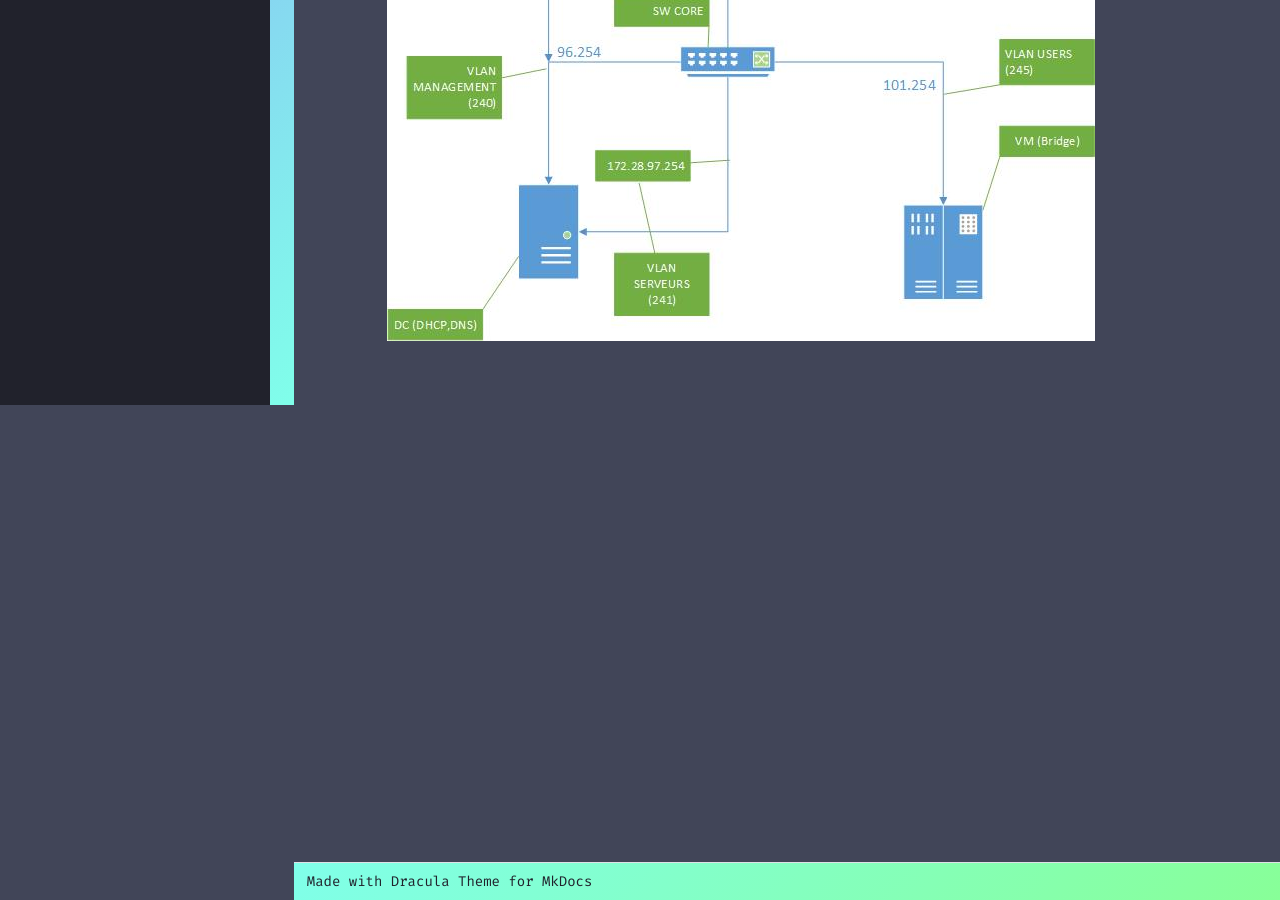
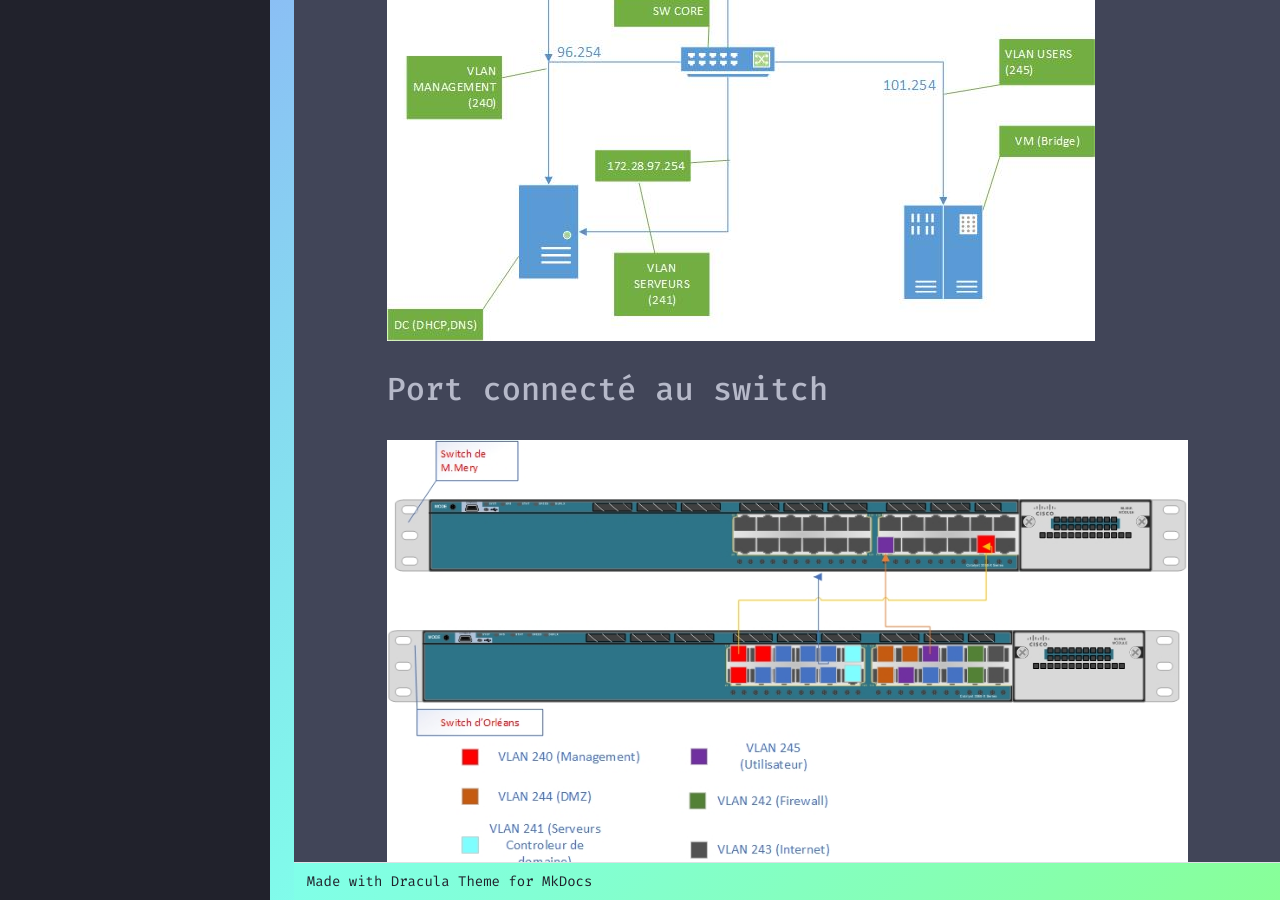
Before and after one commit to eRaETatsuya/OrleansSIO.github.io, an MkDocs documentation site: the page built from docs/schema.md, in a window 1280 px wide and 900 px high, scrolled down 945 px. Built offline with MkDocs 1.6.1 and Material for MkDocs 9.7.7, drawn with Linux system fonts in a browser that asks for light colours.

Commit message:
Ajout schéma

```diff
--- a/docs/schema.md
+++ b/docs/schema.md
@@ -1 +1,5 @@
 ![Schéma](Schéma_Réseau.jpg)
+</br>
+## Port connecté au switch
+</br>
+![Schéma](Switch_schema_VLANS.jpg)
```
Also changed, not shown: docs/Switch_schema_VLANS.jpg (added).
